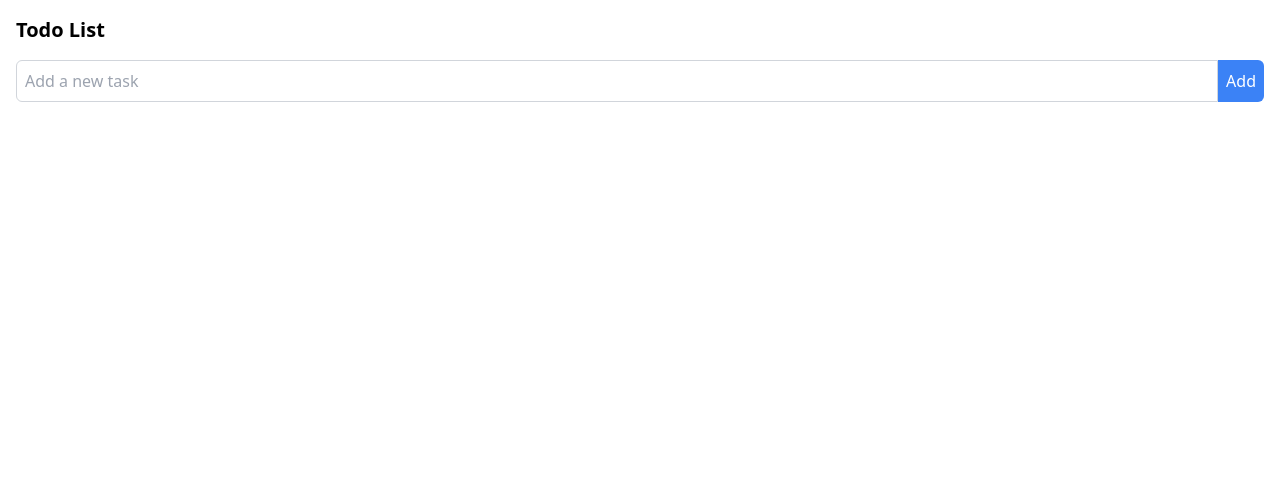
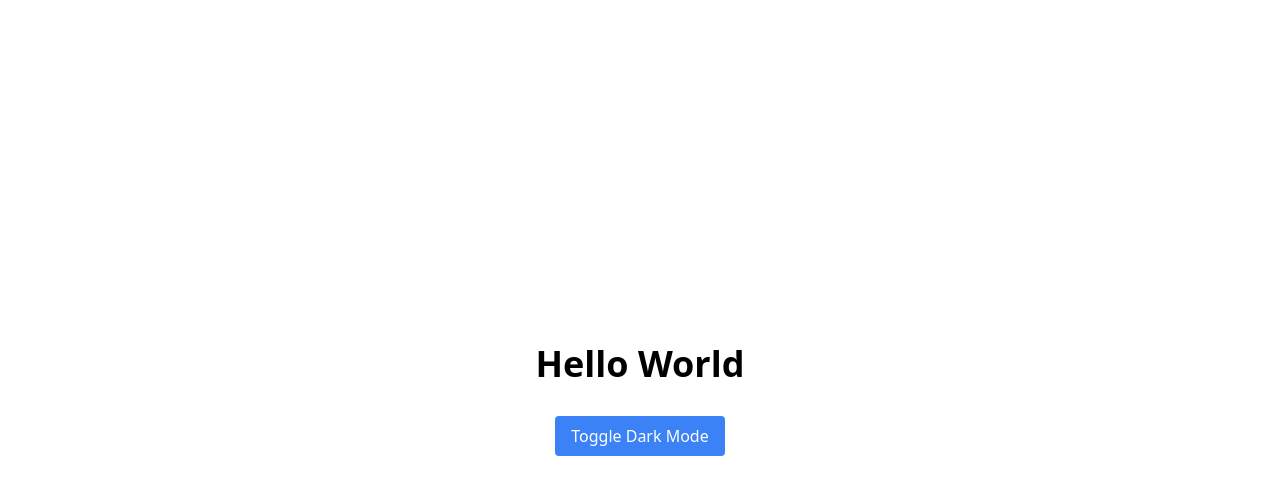
Before and after one commit to ojuan19/sample-backend, a React (Vite) app: page / in a window 1280 px wide. Shown: the top 494 px of the page. Built offline with nearby package versions, Linux system fonts and the light colour scheme.

Commit message:
Reset repo and add my new files

```diff
--- a/src/App.tsx
+++ b/src/App.tsx
@@ -1,26 +1,33 @@
-import React, { useState } from 'react';
-import TodoInput from './components/TodoInput';
-import TodoList from './components/TodoList';
-import useDarkMode from './hooks/useDarkMode';
+// App.tsx
+import React, { useState, useEffect } from 'react';
+import './index.css';
 
 const App: React.FC = () => {
-  useDarkMode();
-  const [todos, setTodos] = useState<string[]>([]);
+  const [theme, setTheme] = useState<'light' | 'dark'>('light');
 
-  const addTodo = (todo: string) => {
-    setTodos([...todos, todo]);
-  };
+  useEffect(() => {
+    const userPreference = window.matchMedia('(prefers-color-scheme: dark)').matches ? 'dark' : 'light';
+    setTheme(userPreference);
+    document.documentElement.setAttribute('data-theme', userPreference);
+  }, []);
 
-  const deleteTodo = (index: number) => {
-    const newTodos = todos.filter((_, i) => i !== index);
-    setTodos(newTodos);
+  const toggleTheme = () => {
+    const newTheme = theme === 'light' ? 'dark' : 'light';
+    setTheme(newTheme);
+    document.documentElement.setAttribute('data-theme', newTheme);
   };
 
   return (
-    <div className="container mx-auto p-4">
-      <h1 className="text-xl font-bold mb-4">Todo List</h1>
-      <TodoInput addTodo={addTodo} />
-      <TodoList todos={todos} deleteTodo={deleteTodo} />
+    <div className="flex items-center justify-center min-h-screen">
+      <div className="text-center">
+        <h1 className="text-4xl font-bold mb-4">Hello World</h1>
+        <button
+          className="mt-4 px-4 py-2 bg-blue-500 text-white rounded hover:bg-blue-700"
+          onClick={toggleTheme}
+        >
+          Toggle {theme === 'light' ? 'Dark' : 'Light'} Mode
+        </button>
+      </div>
     </div>
   );
 };
--- a/src/components/TodoInput.tsx
+++ /dev/null
@@ -1,37 +0,0 @@
-import React, { useState } from 'react';
-
-interface TodoInputProps {
-  addTodo: (todo: string) => void;
-}
-
-const TodoInput: React.FC<TodoInputProps> = ({ addTodo }) => {
-  const [input, setInput] = useState('');
-
-  const handleSubmit = (e: React.FormEvent) => {
-    e.preventDefault();
-    if (input.trim()) {
-      addTodo(input);
-      setInput('');
-    }
-  };
-
-  return (
-    <form onSubmit={handleSubmit} className="flex mb-4">
-      <input
-        type="text"
-        className="flex-1 p-2 border border-gray-300 rounded-l-md focus:outline-none focus:ring focus:border-blue-300"
-        placeholder="Add a new task"
-        value={input}
-        onChange={(e) => setInput(e.target.value)}
-      />
-      <button
-        type="submit"
-        className="p-2 bg-blue-500 text-white rounded-r-md hover:bg-blue-600 focus:outline-none focus:ring"
-      >
-        Add
-      </button>
-    </form>
-  );
-};
-
-export default TodoInput;
--- a/src/components/TodoList.tsx
+++ /dev/null
@@ -1,26 +0,0 @@
-import React from 'react';
-
-interface TodoListProps {
-  todos: string[];
-  deleteTodo: (index: number) => void;
-}
-
-const TodoList: React.FC<TodoListProps> = ({ todos, deleteTodo }) => {
-  return (
-    <ul className="list-disc mt-4">
-      {todos.map((todo, index) => (
-        <li key={index} className="flex justify-between items-center py-1">
-          <span>{todo}</span>
-          <button
-            onClick={() => deleteTodo(index)}
-            className="text-red-500 hover:text-red-700 focus:outline-none"
-          >
-            Delete
-          </button>
-        </li>
-      ))}
-    </ul>
-  );
-};
-
-export default TodoList;
--- a/src/hooks/useDarkMode.ts
+++ /dev/null
@@ -1,12 +0,0 @@
-import { useEffect } from 'react';
-
-const useDarkMode = () => {
-  useEffect(() => {
-    document.body.classList.add('dark');
-    return () => {
-      document.body.classList.remove('dark');
-    };
-  }, []);
-};
-
-export default useDarkMode;
--- /dev/null
+++ b/src/theme.css
@@ -0,0 +1,27 @@
+/* theme.css */
+
+:root {
+  /* Light theme colors */
+  --background-color: white;
+  --text-color: black;
+}
+
+[data-theme='dark'] {
+  /* Dark theme colors */
+  --background-color: #1a202c;
+  --text-color: #cbd5e0;
+}
+
+body {
+  background-color: var(--background-color);
+  color: var(--text-color);
+  transition: background-color 0.3s, color 0.3s;
+}
+
+/* Automatic dark mode based on user preference */
+@media (prefers-color-scheme: dark) {
+  :root {
+    background-color: var(--background-color, #1a202c);
+    color: var(--text-color, #cbd5e0);
+  }
+}
```
